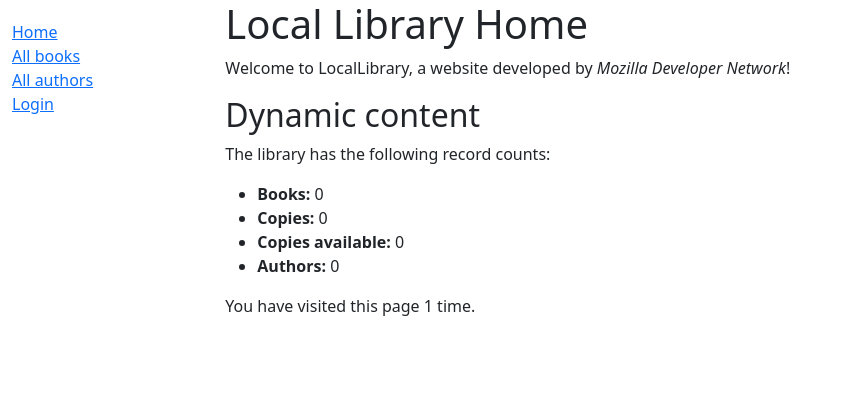
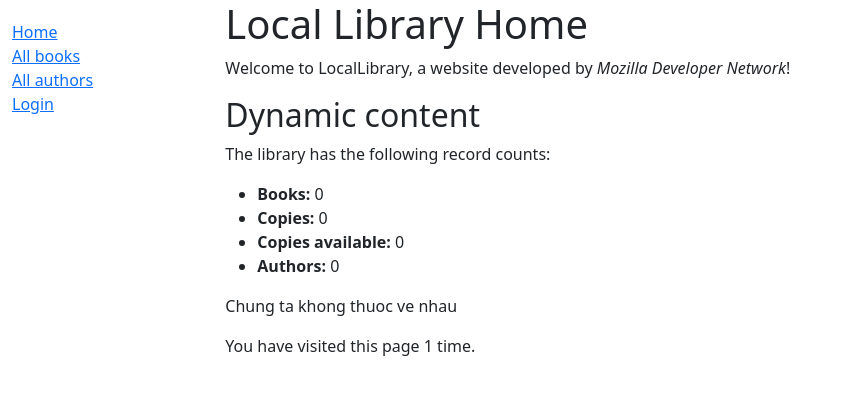
Before and after one commit to quocquann/mysite, a Django app: page /catalog/ in a window 1280 px wide. Shown: the top 395 px of the page, without its empty margins (0-841 px from the left). Run offline with Django 4.2, Linux system fonts and the light colour scheme; data that the repository does not hold is empty; some libraries are stand-ins or nearby versions.

Commit message:
change text

```diff
--- a/catalog/templates/index.html
+++ b/catalog/templates/index.html
@@ -12,6 +12,7 @@
   <li><strong>{% translate "Copies available:" %}</strong> {{ num_instances_available }}</li>
   <li><strong>{% translate "Authors:" %}</strong> {{ num_authors }}</li>
 </ul>
+<p>Chung ta khong thuoc ve nhau </p>
 
 <p>{% translate "You have visited this page" %} {{ num_visits }} {% translate "time" %}{% if num_visits > 1 %}{% translate "s" %}{%endif %}.</p>
 
```
